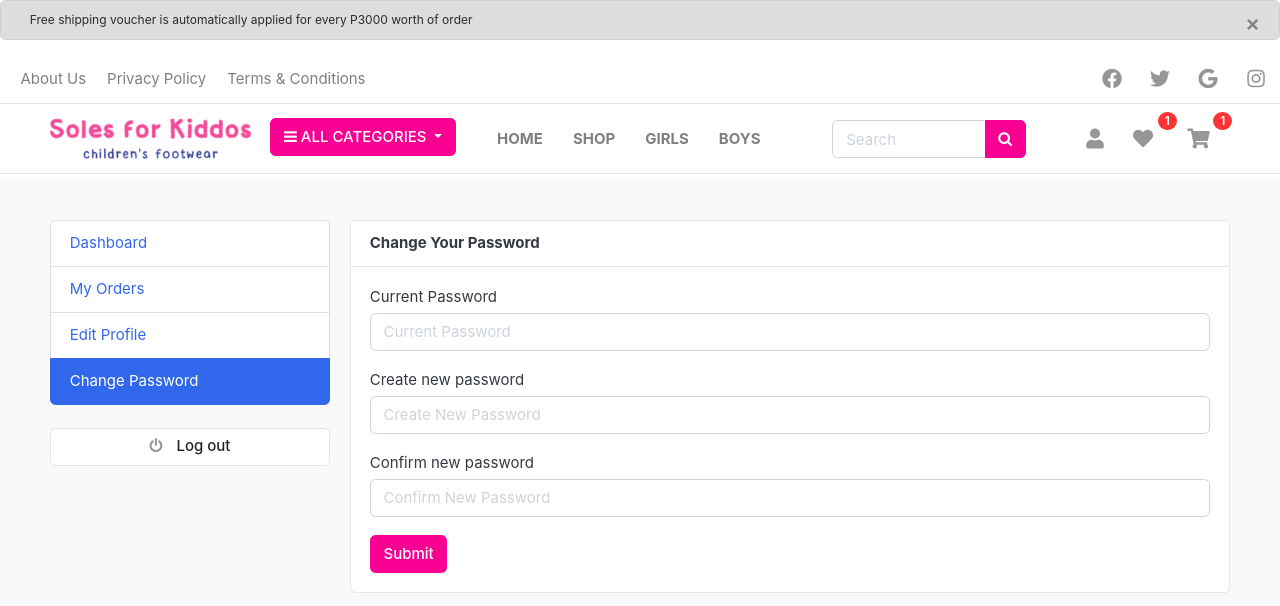
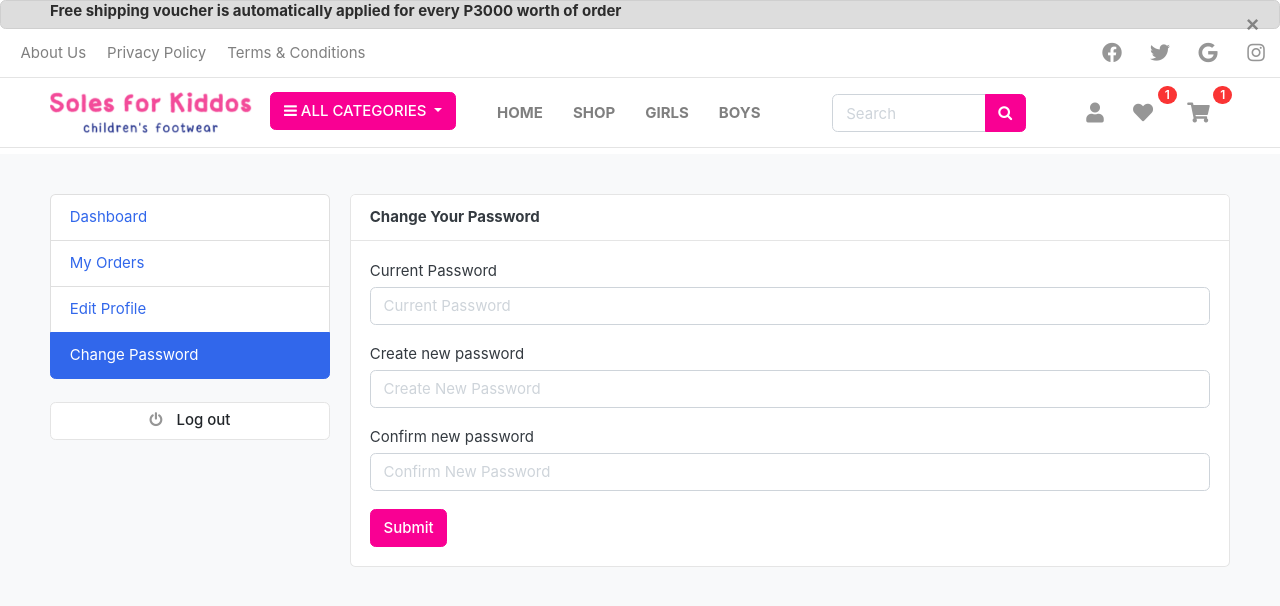
Before and after one commit to alein011/SolesForKiddos, a Django app: page /accounts/change_password/ in a window 1280 px wide. Shown: the top 606 px of the page. Run offline with Django 4.2, Linux system fonts and the light colour scheme; a user stored in the database is signed in; data comes from the database, SQL or seed files in the repository; some libraries are stand-ins or nearby versions; some web fonts are replaced.

Commit message:
change alert height

```diff
--- a/templates/base.html
+++ b/templates/base.html
@@ -50,11 +50,11 @@ $(document).ready(function() {
 
 </head>
 <body>
-    <div class="alert alert-secondary alert-dismissible alert-lg" role="alert" style="height: 40px;">
-        <button type="button" class="close" data-dismiss="alert" style="margin-left: auto;"> <span aria-hidden="true">&times;</span><span class="sr-only">Close</span> </button>
+    <div class="alert alert-secondary alert-dismissible alert-lg " role="alert" style="margin-bottom: 0; padding:inherit">
+        <button type="button" class="close " data-dismiss="alert" style="padding-block-end: inherit;margin-left: auto;"> <span aria-hidden="true">&times;</span><span class="sr-only">Close</span> </button>
 
         <div class="container ">
-            <h6 class="small justify-content-center">Free shipping voucher is automatically applied for every P3000 worth of order</h6>
+            <h6 class="justify-content-center">Free shipping voucher is automatically applied for every P3000 worth of order</h6>
         </div>
 
     </div>
```
